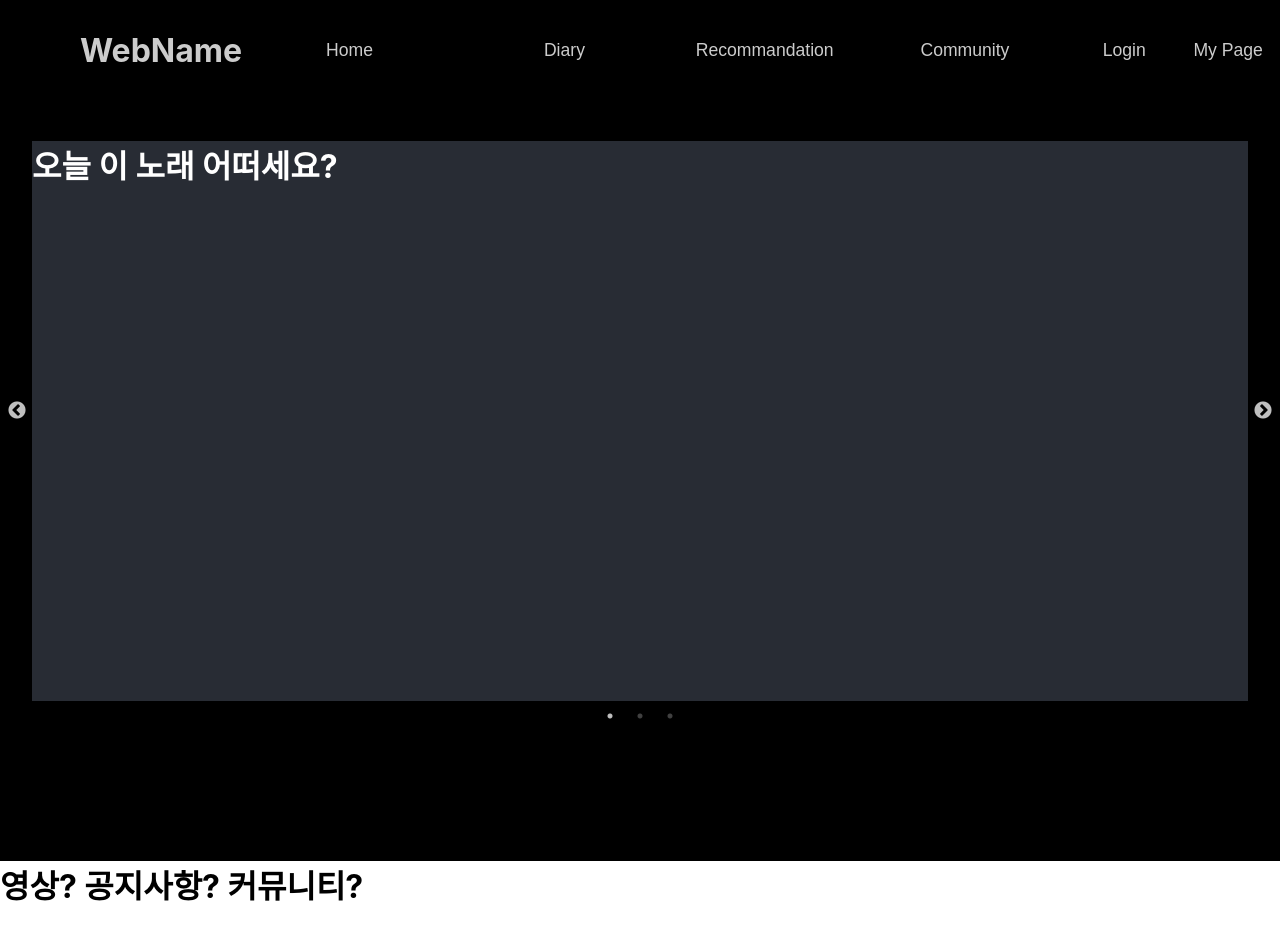
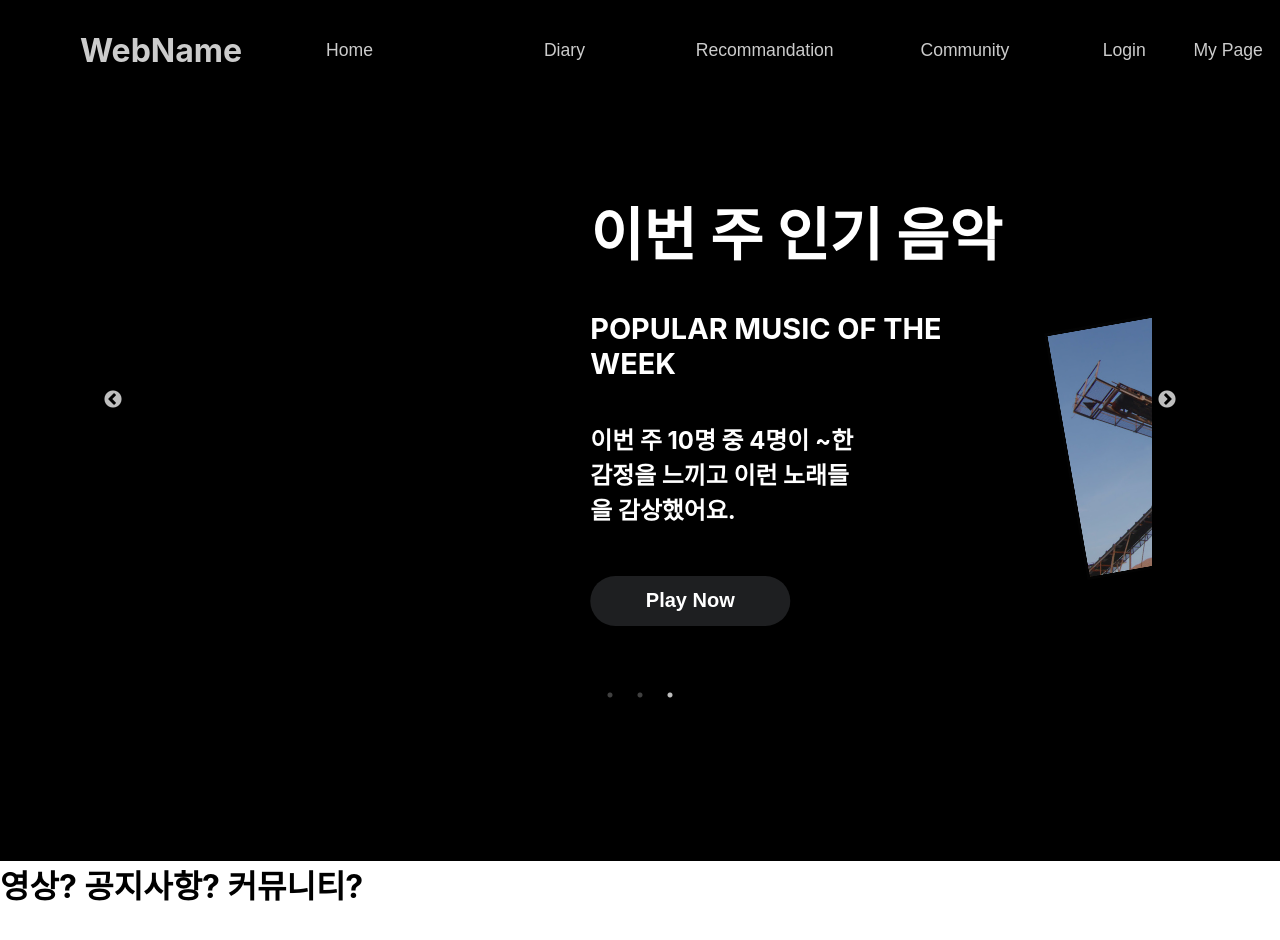
Before and after one commit to rooni97/2022_capstone_design_front_mind-care, a React (Create React App) app: page / in a window 1280 px wide. Shown: the top 940 px of the page. Built offline with nearby package versions, Linux system fonts and the light colour scheme.

Commit message:
feature/mainPage

```diff
--- /dev/null
+++ b/src/components/atoms/CustomButton.js
@@ -0,0 +1,20 @@
+import React from 'react';
+import styled from "styled-components";
+
+const CustomButton = styled.button`
+  width: 200px;
+  height: 50px;
+  font-size: 20px;
+  border: none;
+  background-color: #1e1f21;
+  color: white;
+  font-weight: bold;
+  border-radius: 30px;
+  float: left;
+  margin-top: 10px;
+  margin-right: 124px;
+  cursor: pointer;
+  display: block;
+`;
+
+export default CustomButton;
--- a/src/components/atoms/button.js
+++ /dev/null
@@ -1 +0,0 @@
-import React from 'react';
--- /dev/null
+++ b/src/components/molcules/DiarySlick.js
@@ -0,0 +1,41 @@
+import React from 'react';
+import styled from "styled-components";
+import CustomButton from "../atoms/CustomButton";
+import this1 from "../../media/this1.png"
+import this2 from "../../media/this2.png"
+
+function ThisMusicSlick(props) {
+    return (
+        <SlickContainer>
+            <h1>오늘의 일기 쓰기</h1>
+            <h4 style={{width: '40%'}}>WRITE YOUR DIARY OF TODAY</h4>
+            <h5 style={{width: '26%'}}>여러분의 오늘 하루는 어떠셨나요? 하루 동안 기쁘거나 우울했던 이야기를 적어주세요.</h5>
+            <CustomButton>Text Now</CustomButton>
+        </SlickContainer>
+    );
+}
+
+export default ThisMusicSlick;
+
+const SlickContainer = styled.div`
+  display: block;
+  padding-left: 40px;
+  padding-top: 30px;
+  font-size: 1.8rem;
+`;
+
+const ImageLeft = styled.img`
+  transform: rotate(-10deg);
+  height: 250px;
+  right: 300px;
+  bottom: 150px;
+  position: absolute;
+`;
+
+const ImageRight = styled.img`
+  transform: rotate(10deg);
+  height: 250px;
+  right: 100px;
+  bottom: 100px;
+  position: absolute;
+`;
--- /dev/null
+++ b/src/components/molcules/FamousMusicSlick.js
@@ -0,0 +1,43 @@
+import React from 'react';
+import styled from "styled-components";
+import CustomButton from "../atoms/CustomButton";
+import this1 from "../../media/this1.png"
+import this2 from "../../media/this2.png"
+
+function ThisMusicSlick(props) {
+    return (
+        <SlickContainer>
+            <h1>이번 주 인기 음악</h1>
+            <h4 style={{width: '40%'}}>POPULAR MUSIC OF THE WEEK</h4>
+            <h5 style={{width: '26%'}}>이번 주 10명 중 4명이 ~한 감정을 느끼고 이런 노래들을 감상했어요.</h5>
+            <CustomButton>Play Now</CustomButton>
+            <ImageLeft src={this1}/>
+            <ImageRight src={this2}/>
+        </SlickContainer>
+    );
+}
+
+export default ThisMusicSlick;
+
+const SlickContainer = styled.div`
+  display: block;
+  padding-left: 40px;
+  padding-top: 30px;
+  font-size: 1.8rem;
+`;
+
+const ImageLeft = styled.img`
+  transform: rotate(-10deg);
+  height: 250px;
+  right: 300px;
+  bottom: 150px;
+  position: absolute;
+`;
+
+const ImageRight = styled.img`
+  transform: rotate(10deg);
+  height: 250px;
+  right: 100px;
+  bottom: 100px;
+  position: absolute;
+`;
--- a/src/components/molcules/Slick.js
+++ b/src/components/molcules/Slick.js
@@ -3,13 +3,16 @@ import Slider from "react-slick";
 import "slick-carousel/slick/slick.css";
 import "slick-carousel/slick/slick-theme.css";
 import styled from 'styled-components';
+import ThisMusicSlick from "./ThisMusicSlick";
+import DiarySlick from "./DiarySlick";
+import FamousMusicSlick from "./FamousMusicSlick";
 
 class CustomSlide extends Component {
     render() {
         const { index, content, ...props } = this.props;
         return (
             <div style={{color: '#ffffff'}}>
-                <h1>{content}</h1>
+                {content}
             </div>
         );
     }
@@ -22,14 +25,15 @@ export default class Slick extends Component {
             infinite: true,
             speed: 500,
             slidesToShow: 1,
-            slidesToScroll: 1
+            slidesToScroll: 1,
+            autoplay: true,
         };
         return (
             <div>
                 <StyledSlider {...settings}>
-                    <CustomSlide index={1} content={'오늘 이 노래 어떠세요?'} />
-                    <CustomSlide index={2} content={'오늘의 일기쓰기'} />
-                    <CustomSlide index={3} content={'이번 주 인기음악'} />
+                    <CustomSlide index={1} content={<ThisMusicSlick />} />
+                    <CustomSlide index={2} content={<DiarySlick />} />
+                    <CustomSlide index={3} content={<FamousMusicSlick />} />
                 </StyledSlider>
             </div>
         );
@@ -40,10 +44,14 @@ const StyledSlider = styled(Slider)`
   .slick-slide div{
     width: 100%;
     height: 70vh;
-    background-color: #282c34;
+    //background-color: #282c34;
+    position: relative;
+    background-color: black;
+    display: block;
   }
-  .slick-arrow{
+  .slick-arrow.slick-next{
     background-color: black;
+    //right: 10px;
   }
   .slick-dots li button::before{
     color: white;
--- /dev/null
+++ b/src/components/molcules/ThisMusicSlick.js
@@ -0,0 +1,44 @@
+import React from 'react';
+import styled from "styled-components";
+import CustomButton from "../atoms/CustomButton";
+import this1 from "../../media/this1.png"
+import this2 from "../../media/this2.png"
+
+function ThisMusicSlick(props) {
+    return (
+        <SlickContainer>
+            <h1>오늘 이 노래 어떠세요?</h1>
+            <h4 style={{width: '40%'}}>HOW DO YOU LIKE THIS MUSIC TODAY?</h4>
+            <h5 style={{width: '26%'}}>하루종일 비가 오는 오늘 밤,
+                    당신의 감정과 맞는 이런 노래들을 추천드릴게요.</h5>
+            <CustomButton>Play Now</CustomButton>
+            <ImageLeft src={this1}/>
+            <ImageRight src={this2}/>
+        </SlickContainer>
+    );
+}
+
+export default ThisMusicSlick;
+
+const SlickContainer = styled.div`
+  display: block;
+  padding-left: 40px;
+  padding-top: 30px;
+  font-size: 1.8rem;
+`;
+
+const ImageLeft = styled.img`
+  transform: rotate(-10deg);
+  height: 250px;
+  right: 300px;
+  bottom: 150px;
+  position: absolute;
+`;
+
+const ImageRight = styled.img`
+  transform: rotate(10deg);
+  height: 250px;
+  right: 100px;
+  bottom: 100px;
+  position: absolute;
+`;
--- a/src/components/pages/MainPage.js
+++ b/src/components/pages/MainPage.js
@@ -28,7 +28,7 @@ const PageContainer = styled.div`
   background-color: black;
   .slick {
     margin: auto;
-    width: 95%;
+    width: 80%;
     height: 90vh;
   }
 `
```
Also changed, not shown: src/media/this1.png (added), src/media/this2.png (added).
